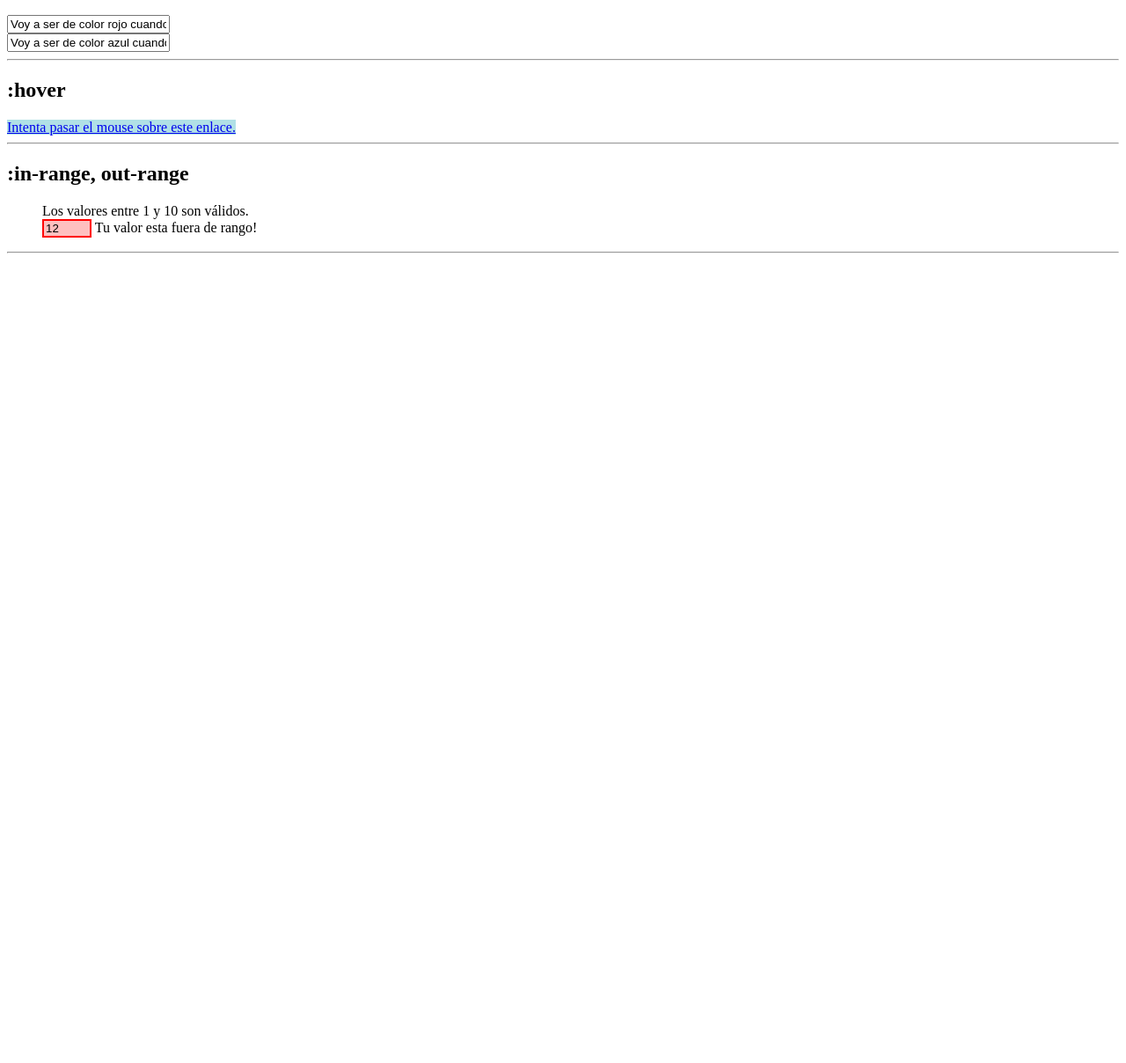
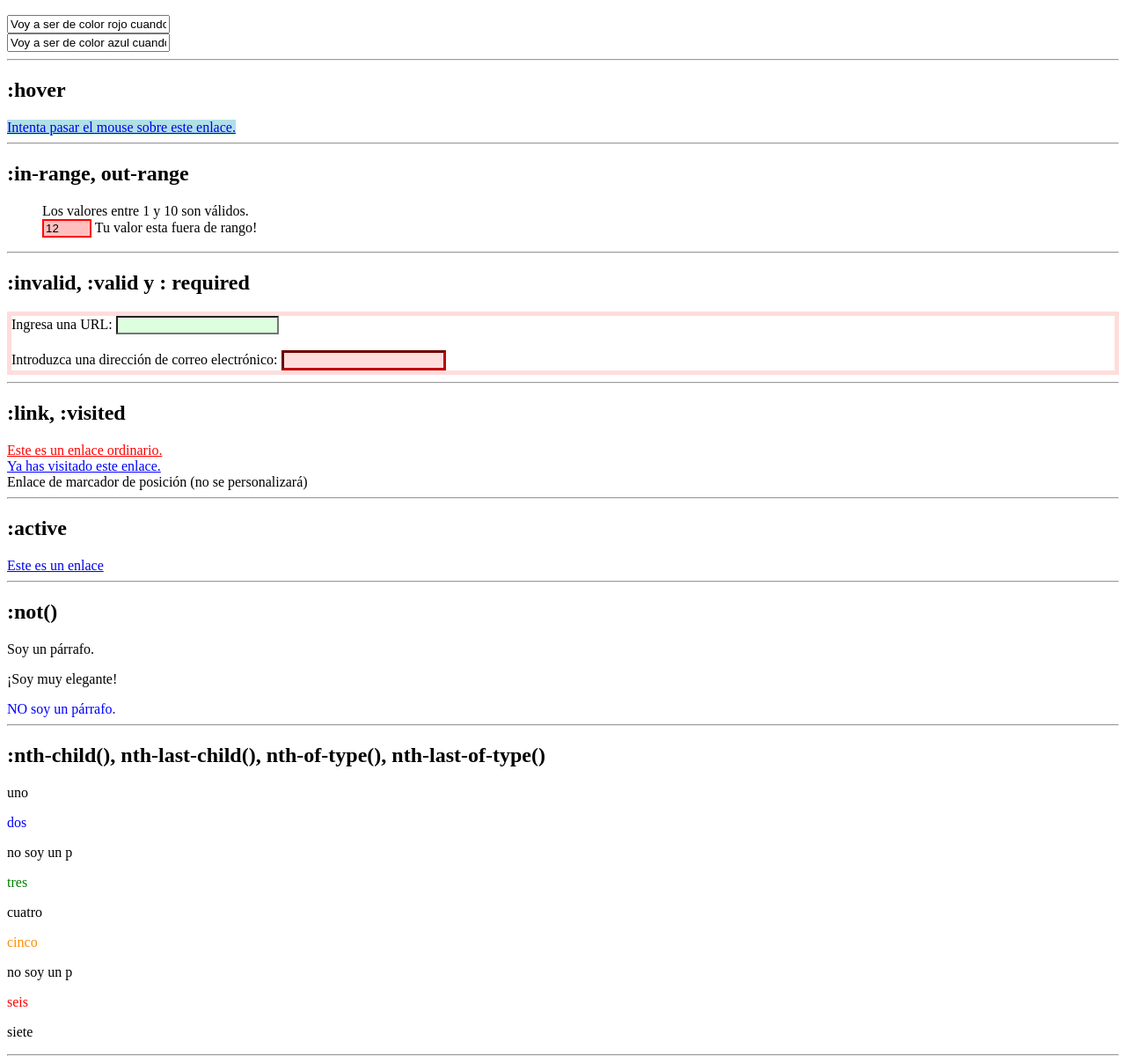
Before and after one commit to FROSTYLAN/Deprecates-Notes, a plain HTML site: page 01-FrontendDeveloper/06-pseudoclases.html in a window 1280 px wide. Shown: the part 1319-2527 px from the top of the page at 88% size. Before the commit the page ends 1615 px from the top, so only its background shows below. Drawn offline with Linux system fonts and the light colour scheme.

Commit message:
frontend developer - pseudoclases :nth-child(), nth-last-child(), nth-of-type(), nth-last-of-type()

```diff
--- a/01-FrontendDeveloper/06-pseudoclases.html
+++ b/01-FrontendDeveloper/06-pseudoclases.html
@@ -225,11 +225,11 @@
         <a href="#">Intenta pasar el mouse sobre este enlace.</a>
       </div>
       <style>
-        a {
+        .hover a {
           background-color: powderblue;
           transition: background-color 0.5s;
         }
-        a:hover {
+        .hover a:hover {
           background-color: gold;
         }
       </style>
@@ -283,5 +283,124 @@
     </section>
     <hr />
 
+      <!-- :invalid, :valid y : required -->
+  <section>
+    <h2>:invalid, :valid y : required</h2>
+    <div class="invalid">
+      <form>
+        <label for="url_input">Ingresa una URL:</label>
+        <input type="url" id="url_input" />
+        <br />
+        <br />
+        <label for="email_input">Introduzca una dirección de correo electrónico:</label>
+        <input type="email" id="email_input" required/>
+      </form>
+    </div>
+    <style>
+      .invalid input:invalid {
+        background-color: #ffdddd;
+      }
+      .invalid form:invalid {
+        border: 5px solid #ffdddd;
+      }
+      .invalid input:valid {
+        background-color: #ddffdd;
+      }
+      .invalid form:valid {
+        border: 5px solid #ddffdd;
+      }
+      .invalid input:required {
+        border-color: #800000;
+        border-width: 3px;
+      }
+      .invalid input:required:invalid {
+        border-color: #C00000;
+      }
+    </style>
+  </section>
+  <hr />
 
+  <!-- :link :visited -->
+  <section>
+    <h2>:link, :visited</h2>
+    <div class="link">
+      <a href="#ordinary-target">Este es un enlace ordinario.</a><br>
+      <a href="">Ya has visitado este enlace.</a><br>
+      <a>Enlace de marcador de posición (no se personalizará)</a>
+    </div>
+    <style>
+      .link a:link {
+        color: red;
+      }
+      .link a:visited {
+        color: blue;
+      }
+    </style>
+  </section>
+  <hr />
+
+    <!-- :active -->
+  <section>
+    <h2>:active</h2>
+    <div class="active">
+      <a href="#">Este es un enlace</a>
+    </div>
+    <style>
+      .active a:active {
+        color: red;
+      }
+    </style>
+  </section>
+  <hr />
+
+  <!-- :not() -->
+  <section>
+    <h2>:not()</h2>
+    <div class="not">
+      <p>Soy un párrafo.</p>
+      <p class="fancy">¡Soy muy elegante!</p>
+      <div>NO soy un párrafo.</div>
+    </div>
+    <style>
+      .not :not(p) {
+        color: blue;
+      }
+    </style>
+  </section>
+  <hr />
+
+  <!-- :nth-child(), nth-last-child(), nth-of-type(), nth-last-of-type() -->
+  <section>
+    <h2>:nth-child(), nth-last-child(), nth-of-type(), nth-last-of-type()</h2>
+    <div class="nth">
+      <p>uno</p>
+      <p>dos</p>
+      <div>no soy un p</div>
+      <p>tres</p>
+      <p>cuatro</p>
+      <p>cinco</p>
+      <div>no soy un p</div>
+      <p>seis</p>
+      <p>siete</p>
+    </div>
+    <style>
+      /*
+        odd -> Representa a los impares.
+        even -> Representa a los pares.
+      */
+      .nth p:nth-child(2) {
+        color: blue;
+      }
+      .nth p:nth-last-child(2) {
+        color: red;
+      }
+      .nth p:nth-of-type(3) {
+        color: green;
+      }
+      .nth p:nth-last-of-type(3) {
+        color: darkorange;
+      }
+    </style>
+  </section>
+  <hr />
 </html>
```
